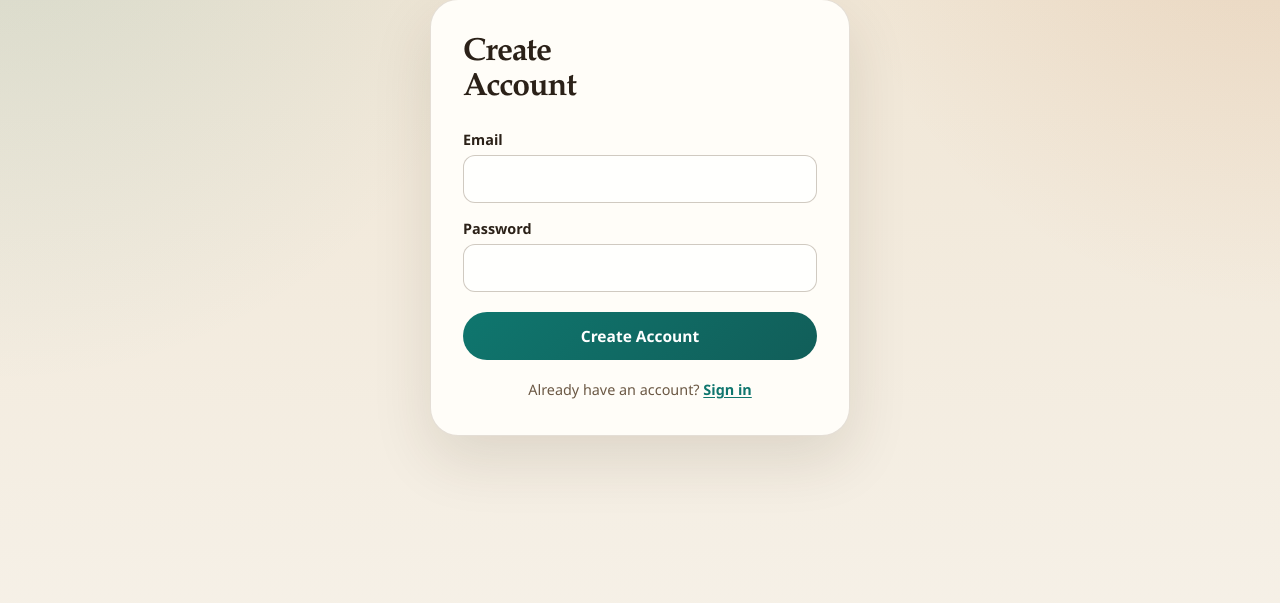
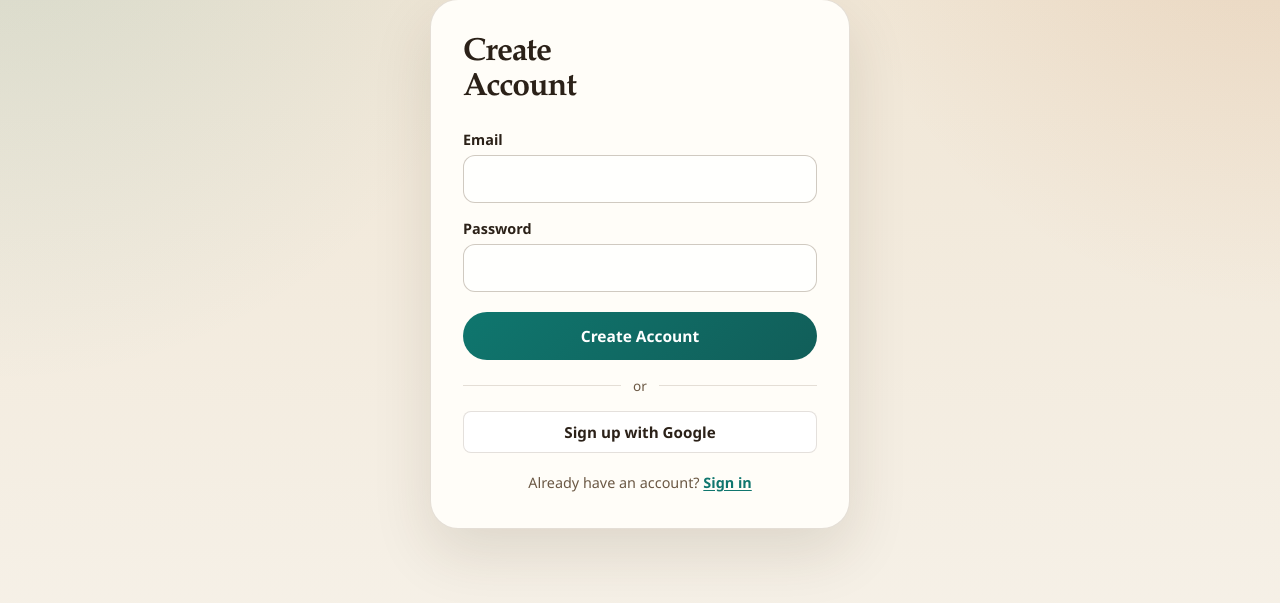
Before and after one commit to erinep/local_budget, a Flask app: page /auth/signup in a window 1280 px wide. Shown: the part 143-746 px from the top of the page. Run offline with Flask 3, Linux system fonts and the light colour scheme.

Commit message:
feat(auth): Google OAuth, cookie security flags, pinned deps (Amendment B)
- Add sign_in_with_google() and exchange_oauth_code() service functions
- Add GET /auth/google and GET /auth/callback routes (PKCE via Supabase)
- Add Sign in/up with Google button to login and signup templates
- Set SESSION_COOKIE_HTTPONLY, SAMESITE=Lax, SECURE=not debug
- Pin all requirements.txt deps to exact == versions
- pip-audit clean (no CVEs found, 2026-05-16)
- Log GET-logout CSRF and PKCE multi-worker caveats in docs/risks.md
- Update Amendment B checklist; manual deploy checks remain

Co-Authored-By: Claude Sonnet 4.6 <noreply@anthropic.com>

```diff
--- a/app/__init__.py
+++ b/app/__init__.py
@@ -79,6 +79,9 @@ def create_app(config=None):
     app.config["SECRET_KEY"] = os.environ.get(
         "SECRET_KEY", "dev-secret-key-change-in-prod"
     )
+    app.config["SESSION_COOKIE_HTTPONLY"] = True
+    app.config["SESSION_COOKIE_SAMESITE"] = "Lax"
+    app.config["SESSION_COOKIE_SECURE"] = not app.debug  # True in prod, False on localhost
     csrf.init_app(app)
 
     app.config["MAX_CONTENT_LENGTH"] = 5 * 1024 * 1024  # 5 MB
--- a/app/auth/routes.py
+++ b/app/auth/routes.py
@@ -22,9 +22,11 @@ from flask import Blueprint, g, redirect, render_template, request, session, url
 from app.auth.services import (
     AuthError,
     delete_refresh_token,
+    exchange_oauth_code,
     get_refresh_token,
     initiate_password_reset,
     sign_in,
+    sign_in_with_google,
     sign_out,
     sign_up,
     store_refresh_token,
@@ -109,6 +111,62 @@ def signup():
         return redirect(url_for("transactions.upload"))
 
     return render_template("auth/signup.html")
+
+
+# ---------------------------------------------------------------------------
+# Google OAuth (Phase 1.5 — ADR-0008)
+# ---------------------------------------------------------------------------
+
+@auth_bp.route("/google")
+def google_login():
+    """Redirect the user to Google's OAuth consent screen via Supabase.
+
+    GET-only; no CSRF token required. PKCE (handled by the Supabase SDK)
+    provides OAuth CSRF protection via the code challenge embedded in the
+    redirect URL.
+    """
+    if g.user is not None:
+        return redirect(url_for("transactions.upload"))
+
+    try:
+        callback_url = url_for("auth.oauth_callback", _external=True)
+        oauth_url = sign_in_with_google(callback_url)
+    except AuthError:
+        logger.warning("Google OAuth initiation failed.")
+        return render_template("auth/login.html", error="Google sign-in is unavailable. Please try again."), 503
+
+    return redirect(oauth_url)
+
+
+@auth_bp.route("/callback")
+def oauth_callback():
+    """Handle the OAuth callback from Supabase after Google authentication.
+
+    Supabase redirects here with ?code=... (PKCE flow). The code is exchanged
+    for a Supabase session via exchange_oauth_code(), then written to the Flask
+    signed cookie session using _write_session() — same path as email/password.
+
+    GET-only; no CSRF token required — this endpoint only receives a code from
+    Supabase, not a form submission.
+    """
+    error = request.args.get("error")
+    if error:
+        logger.warning("OAuth callback received an error from provider.")
+        return render_template("auth/login.html", error="Google sign-in was cancelled or failed."), 400
+
+    auth_code = request.args.get("code")
+    if not auth_code:
+        logger.warning("OAuth callback received no code parameter.")
+        return render_template("auth/login.html", error="Google sign-in failed: no authorization code received."), 400
+
+    try:
+        auth_session = exchange_oauth_code(auth_code)
+    except AuthError:
+        logger.warning("OAuth code exchange failed.")
+        return render_template("auth/login.html", error="Google sign-in failed. Please try again."), 401
+
+    _write_session(auth_session)
+    return redirect(url_for("transactions.upload"))
 
 
 # ---------------------------------------------------------------------------
--- a/static/styles.css
+++ b/static/styles.css
@@ -741,6 +741,46 @@ h3 {
     transform: translateY(0);
 }
 
+.auth-divider {
+    display: flex;
+    align-items: center;
+    margin: 16px 0;
+    color: var(--muted);
+    font-size: 0.85rem;
+}
+
+.auth-divider::before,
+.auth-divider::after {
+    content: '';
+    flex: 1;
+    border-bottom: 1px solid var(--border);
+}
+
+.auth-divider span {
+    padding: 0 0.75rem;
+}
+
+.btn-google {
+    display: block;
+    width: 100%;
+    padding: 0.625rem 1rem;
+    background: #fff;
+    border: 1px solid var(--border);
+    border-radius: 8px;
+    text-align: center;
+    font-weight: 600;
+    font-size: 0.95rem;
+    color: var(--text);
+    text-decoration: none;
+    transition: background 0.15s, border-color 0.15s;
+    box-sizing: border-box;
+}
+
+.btn-google:hover {
+    background: #f9fafb;
+    border-color: #9ca3af;
+}
+
 /* ---------------------------------------------------------------------------
  * Site nav (logout button in header)
  * --------------------------------------------------------------------------- */
--- a/templates/auth/login.html
+++ b/templates/auth/login.html
@@ -28,6 +28,9 @@
         <button type="submit" class="btn-primary">Sign In</button>
     </form>
 
+    <div class="auth-divider"><span>or</span></div>
+    <a href="{{ url_for('auth.google_login') }}" class="btn-google">Sign in with Google</a>
+
     <p class="auth-links">
         <a href="{{ url_for('auth.reset_password') }}">Forgot password?</a>
         &nbsp;&middot;&nbsp;
--- a/templates/auth/signup.html
+++ b/templates/auth/signup.html
@@ -24,6 +24,9 @@
         <button type="submit" class="btn-primary">Create Account</button>
     </form>
 
+    <div class="auth-divider"><span>or</span></div>
+    <a href="{{ url_for('auth.google_login') }}" class="btn-google">Sign up with Google</a>
+
     <p class="auth-links">
         Already have an account? <a href="{{ url_for('auth.login') }}">Sign in</a>
     </p>
```
Also changed, not shown: app/auth/services.py (+54 -0 lines), docs/phase1-amendment-b-observability-oauth-security.md (+22 -22 lines), docs/risks.md (+2 -0 lines), requirements.txt (+8 -8 lines).
